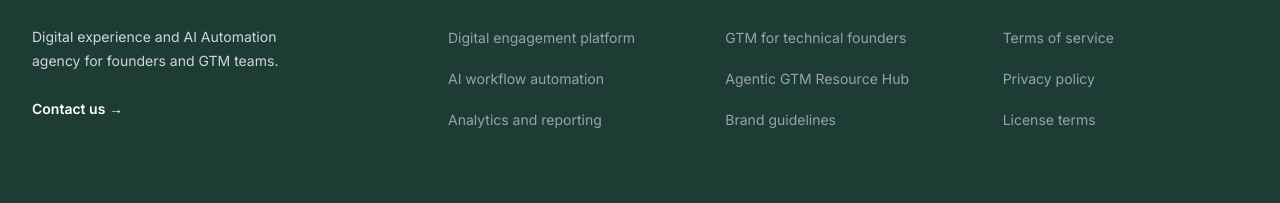
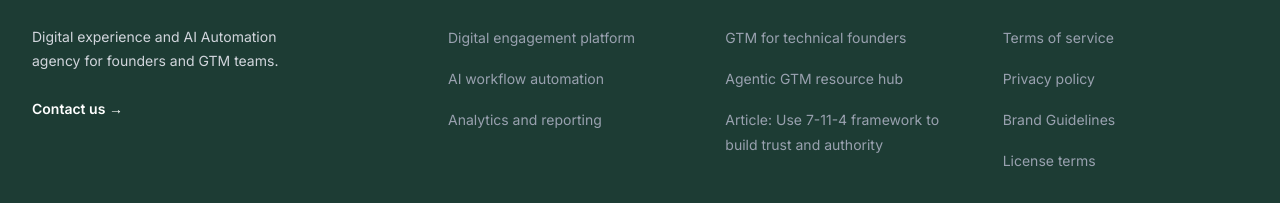
Before and after one commit to growthUx/mgio, a Next.js app: page / in a window 1280 px wide. Shown: the part 5222-5425 px from the top of the page. Built offline with nearby package versions, Linux system fonts and the light colour scheme.

Commit message:
Update Footer.jsx

```diff
--- a/src/components/Footer.jsx
+++ b/src/components/Footer.jsx
@@ -14,13 +14,14 @@ const footerNavigation = {
   ],
   company: [
     { name: 'GTM for technical founders', href: 'https://marketgrowth.cx/wp-content/uploads/2025/06/GTM-Foundations-MarketingPlanSimplified.pdf', target: '_blank' },
-    { name: 'Agentic GTM Resource Hub', href: 'https://marketgrowth.cx',target: '_blank' },
-    { name: 'Brand guidelines', href: '/brand/MarketGrowthStyleGuide.pdf',target: '_blank' },
+    { name: 'Agentic GTM resource hub', href: 'https://marketgrowth.cx',target: '_blank' },
+    { name: 'Article: Use 7-11-4 framework to build trust and authority', href: 'https://marketgrowth.cx/go-to-market/gtm-motion-approach/how-to-use-7-11-4-framework-to-build-trust-and-drive-growth-for-your-business',target: '_blank' },
   ],
   legal: [
-    { name: 'Terms of service', href: 'https://marketgrowth.cx/terms-of-service/' },
-    { name: 'Privacy policy', href: 'https://marketgrowth.cx/privacy-policy/' },
-    { name: 'License terms', href: 'https://marketgrowth.io/license/' },
+    { name: 'Terms of service', target: '_blank', href: 'https://marketgrowth.cx/terms-of-service/' },
+    { name: 'Privacy policy', target: '_blank', href: 'https://marketgrowth.cx/privacy-policy/' },
+    { name: 'Brand Guidelines', target: '_blank', href: 'https://www.marketgrowth.io/brand/MarketGrowthStyleGuide.pdf' },
+    { name: 'License terms', target: '_blank', href: 'https://marketgrowth.io/license/' },
   ],
   social: [
     {
```
